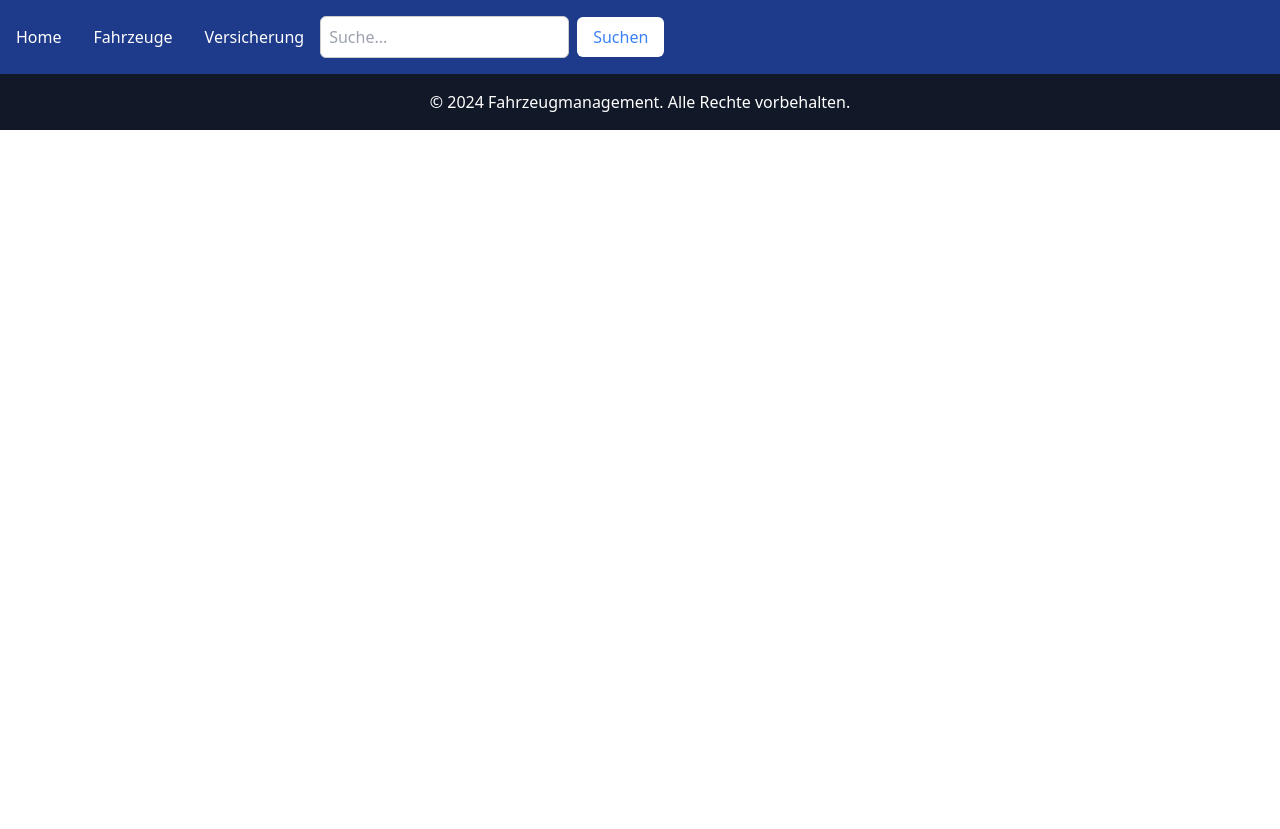
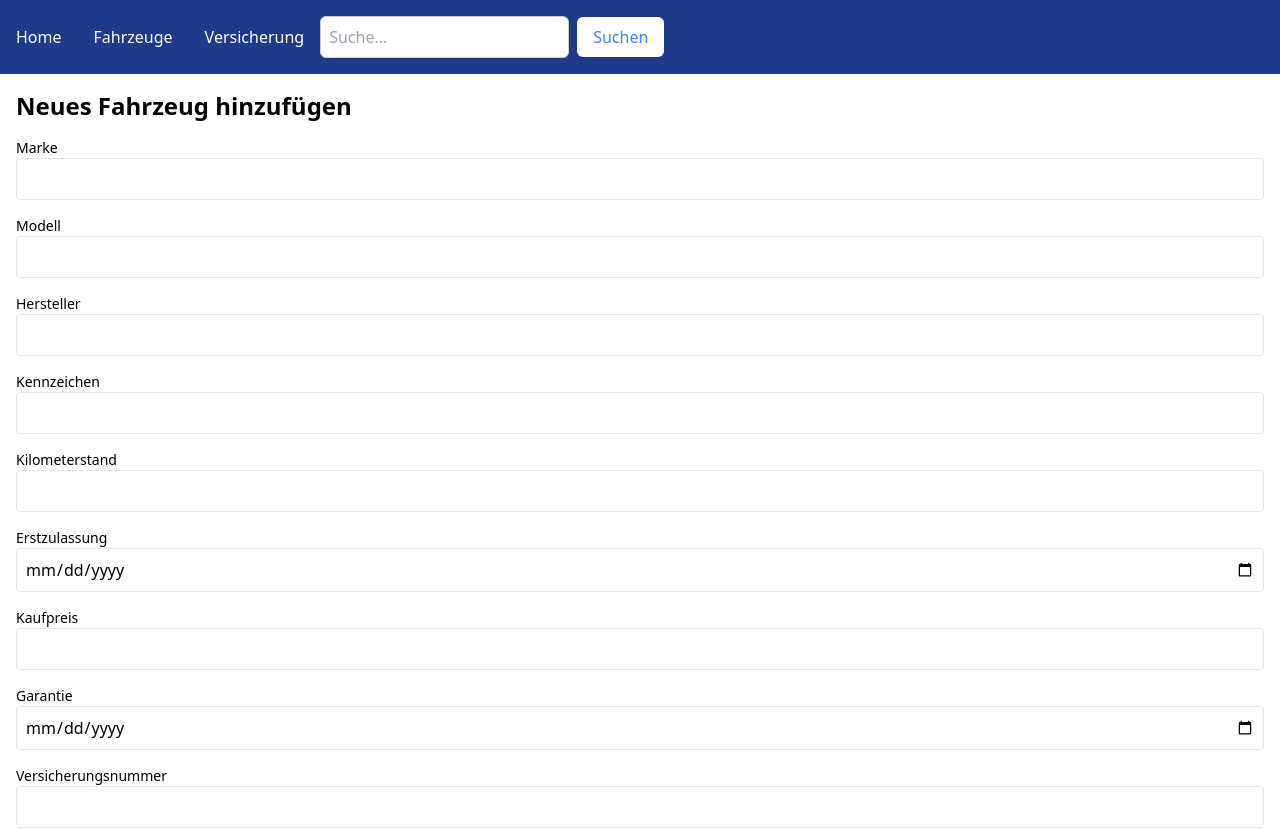
Before and after one commit to Milkricee/Fahrzeugmanagement, a Nuxt app: page /kfz/neues-fahrzeug in a window 1280 px wide. Shown: the top 829 px of the page. Before the commit the page ends 800 px from the top, so only its background shows below. Built offline with nearby package versions, Linux system fonts and the light colour scheme.

Commit message:
Add vehicle management pages and integrate Supabase for data handling

```diff
--- a/package.json
+++ b/package.json
@@ -11,6 +11,7 @@
   },
   "dependencies": {
     "@nuxtjs/tailwindcss": "^6.12.2",
+    "@supabase/supabase-js": "^2.46.1",
     "nuxt": "^3.13.2",
     "sass": "^1.80.5",
     "vue": "latest",
--- /dev/null
+++ b/pages/kfz/fahrzeug-bearbeiten.vue
@@ -0,0 +1,5 @@
+<template>
+    <div>
+        test
+    </div>
+</template>
--- a/pages/kfz/fahrzeuge.vue
+++ b/pages/kfz/fahrzeuge.vue
@@ -1,6 +1,11 @@
 <template>
   <div class="p-4">
-    <h1 class="text-2xl font-bold mb-4">Fahrzeugliste</h1>
+    <div class="flex items-center justify-between mb-4">
+      <h1 class="text-2xl font-bold">Fahrzeugliste</h1>
+      <NuxtLink to="/kfz/neues-fahrzeug" class="text-white bg-blue-500 p-2 rounded-full text-xl">+</NuxtLink>
+    </div>
+
+    <!-- Liste der Fahrzeuge -->
     <div>
       <FahrzeugItem v-for="fahrzeug in fahrzeuge" :key="fahrzeug.projekt_id" :fahrzeug="fahrzeug" />
     </div>
@@ -16,15 +21,15 @@ const fahrzeuge = ref([]);
 const { $supabase } = useNuxtApp();
 
 onMounted(async () => {
+  await fetchFahrzeuge();
+});
+
+async function fetchFahrzeuge() {
   const { data, error } = await $supabase.from('fahrzeuge').select('*');
   if (error) {
     console.error("Fehler beim Abrufen der Fahrzeugdaten:", error);
   } else {
     fahrzeuge.value = data;
   }
-});
+}
 </script>
-
-<style scoped>
-/* Optional: Styling für die Liste */
-</style>
--- /dev/null
+++ b/pages/kfz/neues-fahrzeug.vue
@@ -0,0 +1,96 @@
+<template>
+  <div class="p-4">
+    <h1 class="text-2xl font-bold mb-4">Neues Fahrzeug hinzufügen</h1>
+    <form @submit.prevent="addFahrzeug" class="space-y-4">
+      <div>
+        <label class="block text-sm font-medium" for="marke">Marke</label>
+        <input id="marke" v-model="newFahrzeug.marke" type="text" class="p-2 border rounded w-full" required />
+      </div>
+      <div>
+        <label class="block text-sm font-medium" for="modell">Modell</label>
+        <input id="modell" v-model="newFahrzeug.modell" type="text" class="p-2 border rounded w-full" required />
+      </div>
+      <div>
+        <label class="block text-sm font-medium" for="hersteller">Hersteller</label>
+        <input id="hersteller" v-model="newFahrzeug.hersteller" type="text" class="p-2 border rounded w-full" required />
+      </div>
+      <div>
+        <label class="block text-sm font-medium" for="kennzeichen">Kennzeichen</label>
+        <input id="kennzeichen" v-model="newFahrzeug.kennzeichen" type="text" class="p-2 border rounded w-full" required />
+      </div>
+      <div>
+        <label class="block text-sm font-medium" for="kilometerstand">Kilometerstand</label>
+        <input id="kilometerstand" v-model="newFahrzeug.kilometerstand" type="number" class="p-2 border rounded w-full" />
+      </div>
+      <div>
+        <label class="block text-sm font-medium" for="erstzulassung">Erstzulassung</label>
+        <input id="erstzulassung" v-model="newFahrzeug.erstzulassung" type="date" class="p-2 border rounded w-full" />
+      </div>
+      <div>
+        <label class="block text-sm font-medium" for="kaufpreis">Kaufpreis</label>
+        <input id="kaufpreis" v-model="newFahrzeug.kaufpreis" type="number" class="p-2 border rounded w-full" />
+      </div>
+      <div>
+        <label class="block text-sm font-medium" for="garantie">Garantie</label>
+        <input id="garantie" v-model="newFahrzeug.garantie" type="date" class="p-2 border rounded w-full" />
+      </div>
+      <div>
+        <label class="block text-sm font-medium" for="versicherungs_nr">Versicherungsnummer</label>
+        <input id="versicherungs_nr" v-model="newFahrzeug.versicherungs_nr" type="text" class="p-2 border rounded w-full" />
+      </div>
+
+      <!-- Speichern Button -->
+      <button type="submit" class="mt-4 bg-green-500 text-white p-2 rounded">
+        Speichern
+      </button>
+    </form>
+  </div>
+</template>
+
+<script setup>
+import { ref } from 'vue';
+import { useNuxtApp, useRouter } from '#app';
+
+const newFahrzeug = ref({
+  marke: '',
+  modell: '',
+  hersteller: '',
+  kennzeichen: '',
+  kilometerstand: null,
+  erstzulassung: null,
+  kaufpreis: null,
+  garantie: null,
+  versicherungs_nr: null
+});
+
+const { $supabase } = useNuxtApp();
+const router = useRouter();
+
+async function addFahrzeug() {
+  console.log("addFahrzeug() wurde aufgerufen"); // Log 1: Überprüfe, ob die Funktion aufgerufen wird
+
+  const processedFahrzeug = {
+    marke: newFahrzeug.value.marke || null,
+    modell: newFahrzeug.value.modell,
+    hersteller: newFahrzeug.value.hersteller,
+    kennzeichen: newFahrzeug.value.kennzeichen,
+    kilometerstand: newFahrzeug.value.kilometerstand || null,
+    erstzulassung: newFahrzeug.value.erstzulassung || null,
+    kaufpreis: newFahrzeug.value.kaufpreis || null,
+    garantie: newFahrzeug.value.garantie || null,
+    versicherungs_nr: newFahrzeug.value.versicherungs_nr || null
+  };
+
+  console.log("Daten, die an Supabase gesendet werden:", processedFahrzeug); // Log 2: Zeigt die gesammelten Daten vor dem Senden
+
+  const { data, error } = await $supabase.from('fahrzeuge').insert([processedFahrzeug]);
+
+  if (error) {
+    console.error("Fehler beim Hinzufügen des Fahrzeugs:", error.message, error.details); // Log 3: Zeigt den Fehler, falls vorhanden
+    console.log("Fehlerdetails:", error); // Zusätzlicher Log für Details
+  } else {
+    console.log("Fahrzeug erfolgreich hinzugefügt:", data); // Log 4: Bestätigung, dass das Fahrzeug erfolgreich hinzugefügt wurde
+    router.push('/kfz/fahrzeuge'); // Zurück zur Fahrzeugliste
+  }
+}
+</script>
--- a/plugins/supabase.js
+++ b/plugins/supabase.js
@@ -3,7 +3,7 @@ import { createClient } from '@supabase/supabase-js';
 const supabaseUrl = "https://tynypaolksqfixkiyquo.supabase.co";
 const supabaseAnonKey = "eyJhbGciOiJIUzI1NiIsInR5cCI6IkpXVCJ9.eyJpc3MiOiJzdXBhYmFzZSIsInJlZiI6InR5bnlwYW9sa3NxZml4a2l5cXVvIiwicm9sZSI6ImFub24iLCJpYXQiOjE3MzA3NDA1NTMsImV4cCI6MjA0NjMxNjU1M30.iVr-rK9bpozhG1dxXoFwRhji2m11UL4fBGpqIS4AsBo";
 
-const supabase = createClient(supabaseUrl, supabaseAnonKey);
+export const supabase = createClient(supabaseUrl, supabaseAnonKey);
 
 export default defineNuxtPlugin((nuxtApp) => {
   nuxtApp.provide('supabase', supabase);
```
Also changed, not shown: 1 other file (tests, documents, lock files or other folders).
